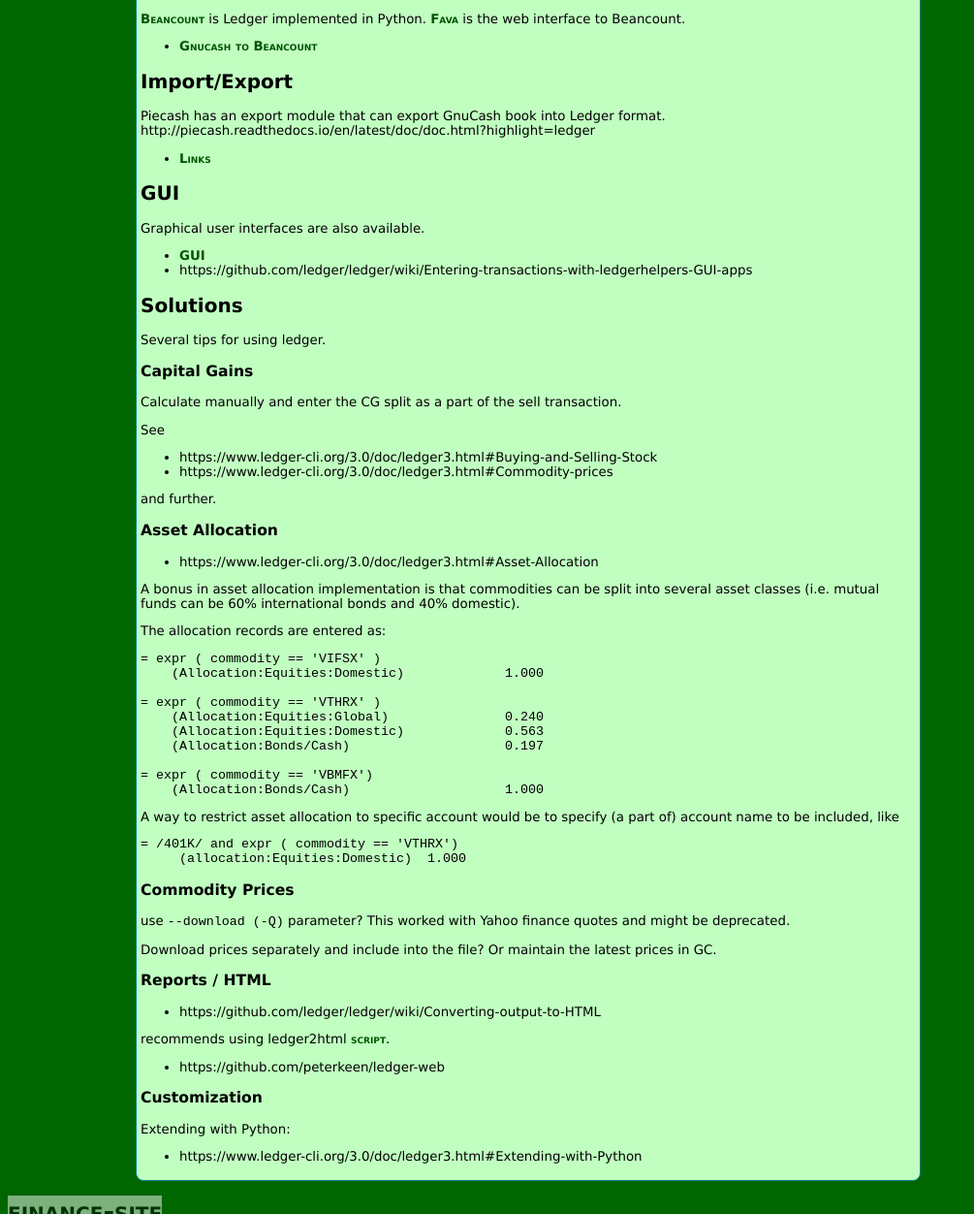
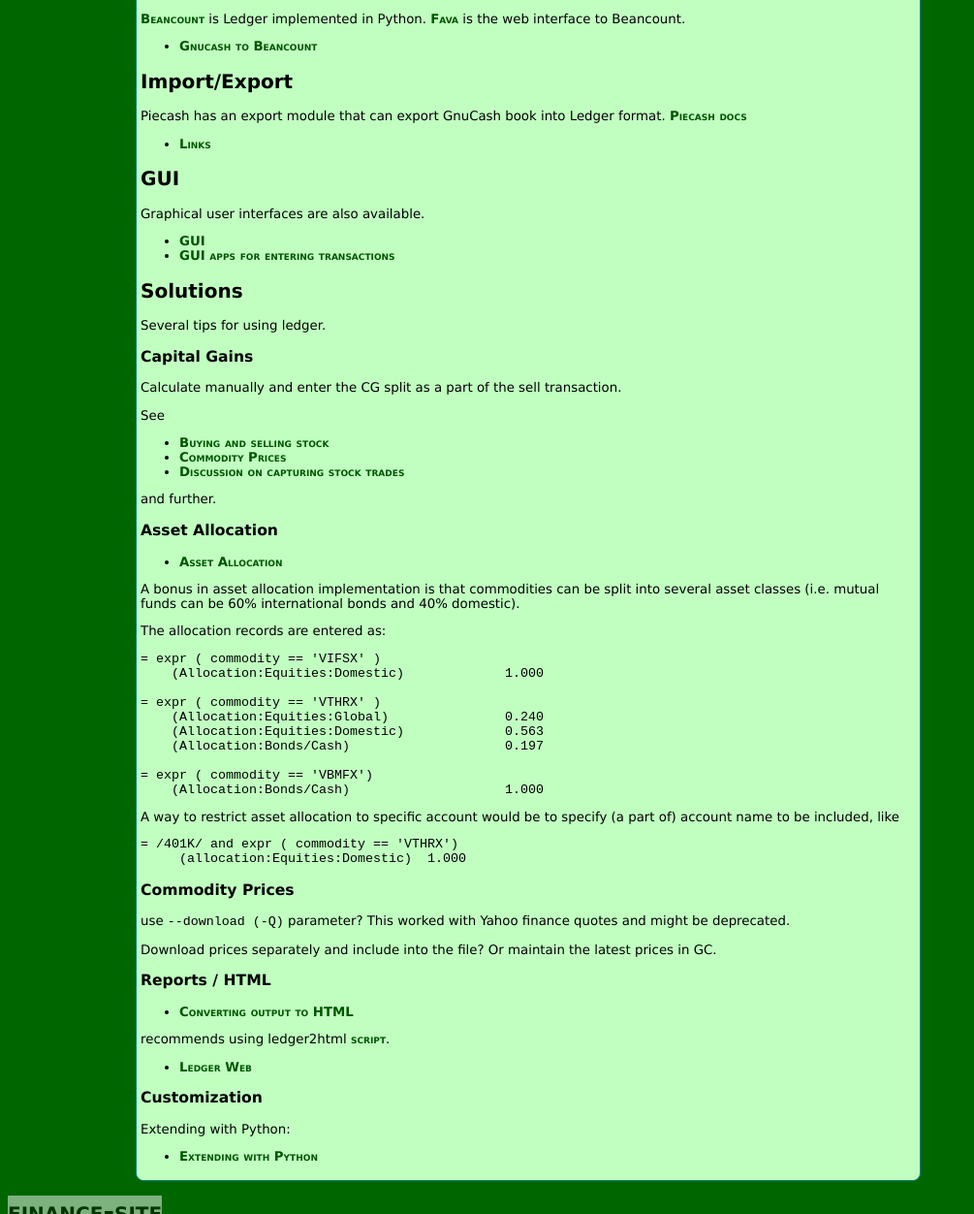
Before and after one commit to MisterY/finance-site, a Jekyll site: the page built from plain-text-accounting.md, in a window 1280 px wide and 1400 px high, scrolled down 216 px, cut to the strip 148-1400 px from the top of the window. Shown: the whole strip at 97% size, without its empty margins (0-1005 px from the left). Built offline with Jekyll 4.4.1, drawn with Linux system fonts in a browser that asks for light colours; our own code applies the rules of GitHub Pages for plain Markdown files; the repository's description, which GitHub fills in, is left out.

Commit message:
adding html links

```diff
--- a/plain-text-accounting.md
+++ b/plain-text-accounting.md
@@ -27,7 +27,7 @@ Interesting links:
 ## Import/Export
 
 Piecash has an export module that can export GnuCash book into Ledger format.
-http://piecash.readthedocs.io/en/latest/doc/doc.html?highlight=ledger
+[Piecash docs](http://piecash.readthedocs.io/en/latest/doc/doc.html?highlight=ledger)
 
 - [Links](http://plaintextaccounting.org/#data-importconversion)
 
@@ -36,7 +36,7 @@ http://piecash.readthedocs.io/en/latest/doc/doc.html?highlight=ledger
 Graphical user interfaces are also available.
 
 - [GUI](http://plaintextaccounting.org/#ui-console)
-- https://github.com/ledger/ledger/wiki/Entering-transactions-with-ledgerhelpers-GUI-apps
+- [GUI apps for entering transactions](https://github.com/ledger/ledger/wiki/Entering-transactions-with-ledgerhelpers-GUI-apps)
 
 ## Solutions
 
@@ -48,14 +48,15 @@ Calculate manually and enter the CG split as a part of the sell transaction.
 
 See
 
-- https://www.ledger-cli.org/3.0/doc/ledger3.html#Buying-and-Selling-Stock
-- https://www.ledger-cli.org/3.0/doc/ledger3.html#Commodity-prices
+- [Buying and selling stock](https://www.ledger-cli.org/3.0/doc/ledger3.html#Buying-and-Selling-Stock)
+- [Commodity Prices](https://www.ledger-cli.org/3.0/doc/ledger3.html#Commodity-prices)
+- [Discussion on capturing stock trades](https://groups.google.com/forum/#!topic/ledger-cli/NNmkBgc4Tio)
 
 and further.
 
 ### Asset Allocation
 
-- https://www.ledger-cli.org/3.0/doc/ledger3.html#Asset-Allocation
+- [Asset Allocation](https://www.ledger-cli.org/3.0/doc/ledger3.html#Asset-Allocation)
 
 A bonus in asset allocation implementation is that commodities can be split into several asset classes (i.e. mutual funds can be 60% international bonds and 40% domestic).
 
```
Also changed, not shown: other parts of plain-text-accounting.md (+3 -3 lines).
